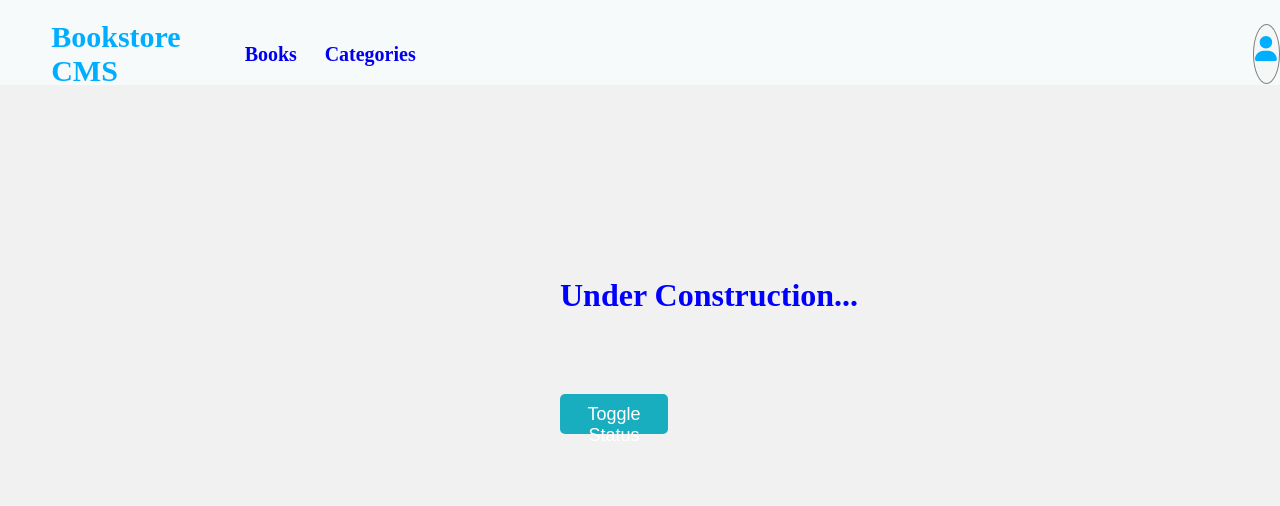
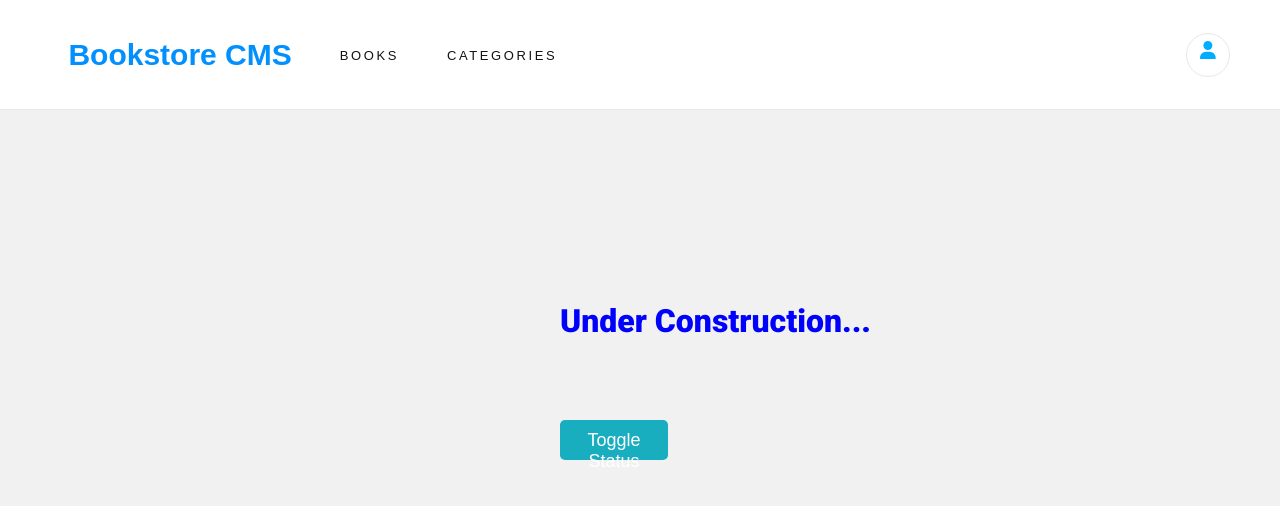
Before and after one commit to Katended/book-store, a React (Create React App) app: page /Categories in a window 1280 px wide. Shown: the top 506 px of the page. Built offline with nearby package versions, Linux system fonts and the light colour scheme; no server answers.

Commit message:
Add styles

```diff
--- a/src/App.css
+++ b/src/App.css
@@ -1,71 +1,117 @@
+@import url('https://fonts.googleapis.com/css2?family=Roboto:wght@900&display=swap');
+
 * {
   margin: 0;
   padding: 0;
   box-sizing: border-box;
   list-style: none;
+  -webkit-font-smoothing: antialiased;
+  -moz-osx-font-smoothing: grayscale;
+}
+
+a {
+  font-family: 'RobotoSlab-Light', sans-serif;
+  color: #4386bf;
 }
 
 body {
   background-color: #f1f1f1;
+  font-family: 'Roboto', sans-serif;
 }
 
-.newbook {
+nav > button {
+  margin-left: auto;
+}
+
+form {
   display: flex;
-  margin: auto;
-  flex-direction: column;
-  justify-content: center;
   align-items: center;
   gap: 1em;
 }
 
+.newbook {
+  margin-left: 3%;
+ padding-bottom:10px;
+}
+
+.newbook > h3 {
+  color: #888;
+  font-size: 1.45rem;
+  font-family: 'Montserrat-Bold', sans-serif;
+  margin-bottom: 10px;
+}
+
 .newbook button {
-  margin-top: 10px;
   font-size: 12px;
   background-color: rgb(25, 173, 192);
   color: white;
   border: none;
-  padding: 5px;
+  padding: 10px;
   border-radius: 5px;
+  width: 18%;
+  font-family: 'RobotoSlab Light', sans-serif;
+  letter-spacing: 0.1em;
+}
+
+input,
+select {
+  width: 55%;
+  height: 35px;
+  padding:5px;
+}
+
+select {
+  width: 200px;
+  height: 35px;
+}
+
+.book-title > h2 {
+  font-family: 'RobotoSlab Bold', sans-serif;
+  font-size: 1.375rem;
+  padding-top: 0.4em;
 }
 
 .book-section-one {
   width: 93%;
   background-color: white;
-  height: 170px;
+  height: 12.5em;
   margin-left: 3%;
   padding: 20px;
   display: flex;
   border: 1px solid rgb(221, 220, 220);
-  margin-bottom: 2rem;
+  margin-bottom: 1rem;
   border-radius: 5px;
   justify-content: space-between;
 }
 
 .genre-section {
   width: 35%;
+  padding-top: 1em;
 }
 
 .genre-section span {
   color: rgb(206, 205, 205);
-  font-size: 20px;
+  font-size: 13px;
   margin-bottom: 10px;
 }
 
 .genre-section p {
-  color: rgb(121, 216, 200);
-  font-size: 15px;
+  font-size: 0.875rem;
   margin-top: 10px;
+  margin-bottom:50px;
+  color: #4386bf;
+  font-family: 'RobotoSlab-Light', sans-serif;
 }
 
 .updatebook {
-  margin-top: 30px;
   display: flex;
+  color: #e8e8e8;
 }
 
 .updatebook button {
   margin-right: 10px;
-  font-size: 17px;
-  color: rgb(25, 173, 192);
+  font-size: 0.875rem;
+  color: #4386bf;
   border: none;
   background: none;
   font-weight: normal;
@@ -77,8 +123,11 @@ body {
   background-color: rgb(25, 173, 192);
   color: white;
   border: none;
-  padding: 4px;
+  padding: 10px;
   border-radius: 5px;
+  width: 100%;
+  font-family: 'RobotoSlab Light', sans-serif;
+  letter-spacing: 0.1em;
 }
 
 .updatebook button:hover {
@@ -86,7 +135,7 @@ body {
 }
 
 .left-section-1 {
-  border-left: 3px solid rgb(121, 119, 119);
+  border-left: 1px solid#e8e8e8;
   margin-right: 15px;
 }
 
@@ -114,48 +163,54 @@ body {
   width: 100%;
   height: 100%;
   fill: transparent;
-  stroke-width: 7;
+  stroke-width: 5;
   stroke: #bbb9b9;
   transform: translate(5px, 5px);
 }
 
 .progress .prt svg circle:nth-child(2) {
   stroke: var(--clr);
-  stroke-dasharray: 350;
+  stroke-dasharray: 150;
   stroke-dashoffset: 0;
 }
 
 .output h3 {
-  font-size: 40px;
+  font-size: 2rem;
   font-weight: lighter;
+  font-family: Montserrat-Regular, sans-serif;
+  letter-spacing: normal;
 }
 
 .output span {
   color: #a5a4a4;
+  font-size: 0.975rem;
+  font-family: Montserrat-Regular, sans-serif;
 }
 
 .left-section-2 {
-  border-left: 2px solid rgb(121, 119, 119);
+  border-left: 1px solid #e8e8e8;
   margin-left: 45px;
   height: 100px;
-  margin-top: 0;
+  margin-top: 1.2em;
 }
 
 .update-progress {
-  margin-left: 50px;
-  gap: 10px;
+  margin-right: 90px;
 }
 
 .update-progress span {
   padding-bottom: 70px;
-  color: #a5a4a4;
+  color: #c0c0c0;
+  letter-spacing: 0.1em;
+  font-family: RobotoSlab-Light, sans-serif;
 }
 
 .update-progress h4 {
   margin-top: 15px;
   margin-bottom: 15px;
-  font-size: 18px;
-  color: #5e5c5c;
+  font-size: 1.1rem;
+  color: #121212;
+  font-family: RobotoSlab-Light, sans-serif;
 }
 
 .update-progress button:hover {
@@ -228,15 +283,14 @@ body {
 }
 
 .login-btn {
-  margin-left: 44rem;
   color: rgb(0, 174, 255);
-  font-size: 25px;
-  border-radius: 70%;
-  border: 1px solid gray;
-  width: 60px;
-  padding-bottom: 10px;
-  height: 60px;
-  background-color: rgb(245, 247, 247);
+  font-size: 18px;
+  border-radius: 50%;
+  border: 1px solid #e8e8e8;
+  width: 44px;
+  padding-bottom: 7px;
+  background-color: white;
+  height: 44px;
 }
 
 .login-btn:hover {
@@ -244,39 +298,52 @@ body {
 }
 
 .navbar {
-  width: 100%;
-  background-color: rgb(246, 250, 250);
-  height: 85px;
+  display: flex;
+  height: 110px;
+  border-bottom: 1px solid #e8e8e8;
+  background-color: #fff;
 }
 
 nav {
   display: flex;
-  gap: 5rem;
+  gap: 3rem;
   align-items: center;
   padding-top: 20px;
+  padding-bottom: 20px;
+  padding-left: 20px;
+  padding-right: 50px;
   width: 100%;
+  flex-wrap: wrap;
+  justify-content: left;
+}
+
+small {
+  color: #b4b4b4;
+  font-size: 1rem;
+  font-family: Montserrat-Bold, sans-serif;
 }
 
 .logo {
-  margin-right: 10%;
+  font-family: 'Montserrat-Bold', sans-serif;
   margin-left: 4%;
   text-decoration: none;
-  font-size: 30px;
-  font-weight: bold;
-  color: rgb(0, 174, 255);
+  font-size: 1.875rem;
+  color: #0290ff;
 }
 
 nav ul {
   display: flex;
-  gap: 5rem;
+  gap: 3rem;
   list-style: none;
+  justify-content: left;
 }
 
 nav ul li a {
+  font-family: 'Montserrat-Regular', sans-serif;
   text-decoration: none;
-  font-size: 20px;
-  font-weight: bold;
-  margin-left: -9rem;
+  font-size: 13px;
+  letter-spacing: 0.2em;
+  color: #121212;
 }
 
 #catButton {
--- a/src/components/AddBook.jsx
+++ b/src/components/AddBook.jsx
@@ -1,7 +1,7 @@
+import '../App.css';
 import { useState } from 'react';
 import { useDispatch } from 'react-redux';
 import { addBookApi } from '../redux/books/booksSlice';
-import '../App.css';
 
 const AddBook = () => {
   const dispatch = useDispatch();
@@ -25,22 +25,18 @@ const AddBook = () => {
 
   return (
     <div className="newbook">
-      <h3>ADD BOOK</h3>
+      <h3>ADD NEW BOOK</h3>
       <form onSubmit={submitHandler}>
         <input
           type="text"
           value={title}
           onChange={(e) => setTitle(e.target.value)}
-          placeholder=" New Book"
+          placeholder="Book Title"
           required
         />
-        <input
-          type="text"
-          value={author}
-          onChange={(e) => setAuthor(e.target.value)}
-          placeholder=" Add Author"
-          required
-        />
+        <select>
+          <option value="" hidden selected>Category</option>
+        </select>
         <button type="submit">Add Book</button>
       </form>
     </div>
--- a/src/components/Book.jsx
+++ b/src/components/Book.jsx
@@ -1,8 +1,8 @@
+import '../App.css';
 import React from 'react';
 import PropTypes from 'prop-types';
 import { useDispatch } from 'react-redux';
 import { DeleteBookApi } from '../redux/books/booksSlice';
-import '../App.css';
 
 const Book = ({
   id, title, author,
@@ -15,6 +15,7 @@ const Book = ({
   return (
     <div key={id} className="book-section-one">
       <div className="genre-section">
+        <small id="book-category">Action</small>
         <div className="book-title">
           <h2>{title}</h2>
         </div>
@@ -36,8 +37,8 @@ const Book = ({
           }}
         >
           <svg>
-            <circle cx={70} cy={70} r={70} />
-            <circle cx={70} cy={70} r={70} />
+            <circle cx={70} cy={70} r={40} />
+            <circle cx={70} cy={70} r={40} />
           </svg>
         </div>
         <div className="output">
@@ -48,7 +49,7 @@ const Book = ({
       <div className="left-section-2" />
 
       <div className="update-progress">
-        <span>Current Chapter</span>
+        <span>CURRENT CHAPTER</span>
         <h4>Chapter 17</h4>
 
         <button type="button">UPDATE PROGRESS</button>
--- a/src/components/Books.jsx
+++ b/src/components/Books.jsx
@@ -1,9 +1,9 @@
+import '../App.css';
 import { useEffect } from 'react';
 import { useDispatch, useSelector } from 'react-redux';
 import { fetchBooks } from '../redux/books/booksSlice';
 import Book from './Book';
 import AddBook from './AddBook';
-import '../App.css';
 
 const Books = () => {
   const { books } = useSelector((state) => state.books);
@@ -16,7 +16,6 @@ const Books = () => {
 
     <div className="book">
       <div className="book-section">
-        <AddBook />
         {Object.keys(books)
           && Object.keys(books).map((key) => books[key].map((book) => (
             <Book
@@ -26,6 +25,7 @@ const Books = () => {
               author={book.author}
             />
           )))}
+        <AddBook />
       </div>
     </div>
   );
--- a/src/components/Navigation.jsx
+++ b/src/components/Navigation.jsx
@@ -1,17 +1,17 @@
+import '../App.css';
 import React from 'react';
 import { NavLink } from 'react-router-dom';
 import { FontAwesomeIcon } from '@fortawesome/react-fontawesome';
 import { faUser } from '@fortawesome/free-solid-svg-icons';
-import '../App.css';
 
 const navbars = [
   {
     to: '/',
-    text: 'Books',
+    text: 'BOOKS',
   },
   {
     to: '/Categories',
-    text: 'Categories',
+    text: 'CATEGORIES',
   },
 ];
 
@@ -28,9 +28,11 @@ const Navigation = () => (
           </li>
         ))}
       </ul>
+
       <button type="button" className="login-btn">
         <FontAwesomeIcon icon={faUser} />
       </button>
+
     </nav>
   </div>
 );
```
